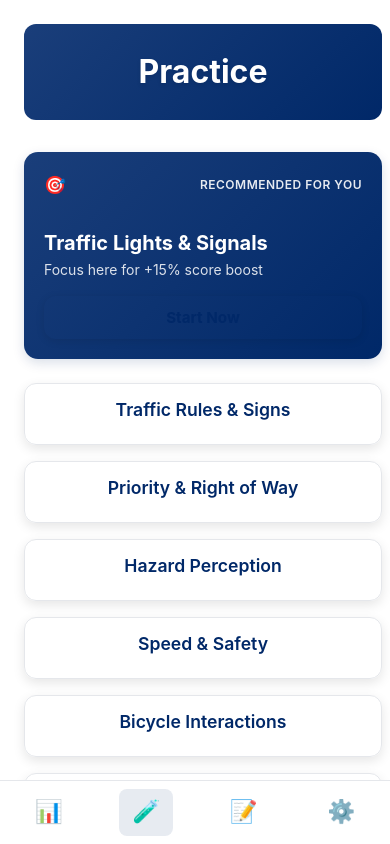
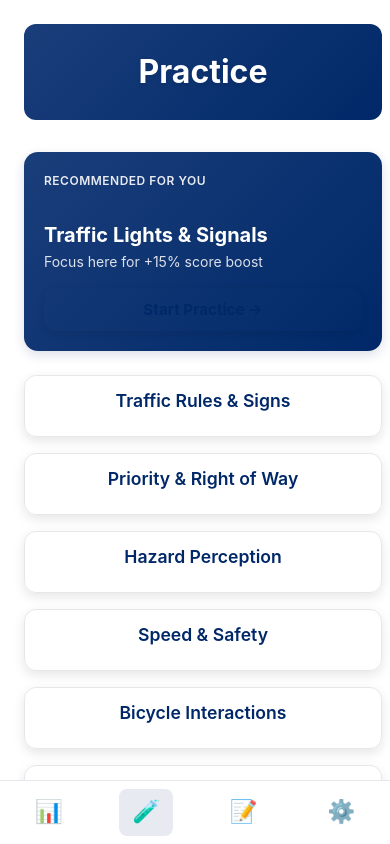
Before and after one commit to fullcircleAI/cbr-ai-coach, a React (Create React App) app: page /tests in a window 390 px wide. Built offline with nearby package versions, Linux system fonts and the light colour scheme.

Commit message:
Remove emoji from recommendation banner and improve CTA text

```diff
--- a/src/components/TestsPage.css
+++ b/src/components/TestsPage.css
@@ -253,11 +253,6 @@ body .tests-page,
 .recommendation-header {
   display: flex;
   align-items: center;
-  gap: 0.5rem;
-}
-
-.recommendation-icon {
-  font-size: 1.25rem;
 }
 
 .recommendation-title {
@@ -322,10 +317,6 @@ body .tests-page,
     border-radius: 14px;
   }
 
-  .recommendation-icon {
-    font-size: 1.1rem;
-  }
-
   .recommendation-title {
     font-size: 0.75rem;
   }
--- a/src/components/TestsPage.tsx
+++ b/src/components/TestsPage.tsx
@@ -237,7 +237,6 @@ export const TestsPage: React.FC = () => {
             {/* Recommendation Banner - iOS/Android Style */}
             <div className="recommendation-banner">
               <div className="recommendation-header">
-                <span className="recommendation-icon">🎯</span>
                 <span className="recommendation-title">Recommended for You</span>
               </div>
               <div className="recommendation-content">
@@ -248,7 +247,7 @@ export const TestsPage: React.FC = () => {
                 className="recommendation-start-btn"
                 onClick={() => handleTestClick(recommendedTest.id)}
               >
-                Start Now
+                Start Practice →
               </button>
             </div>
 
```
